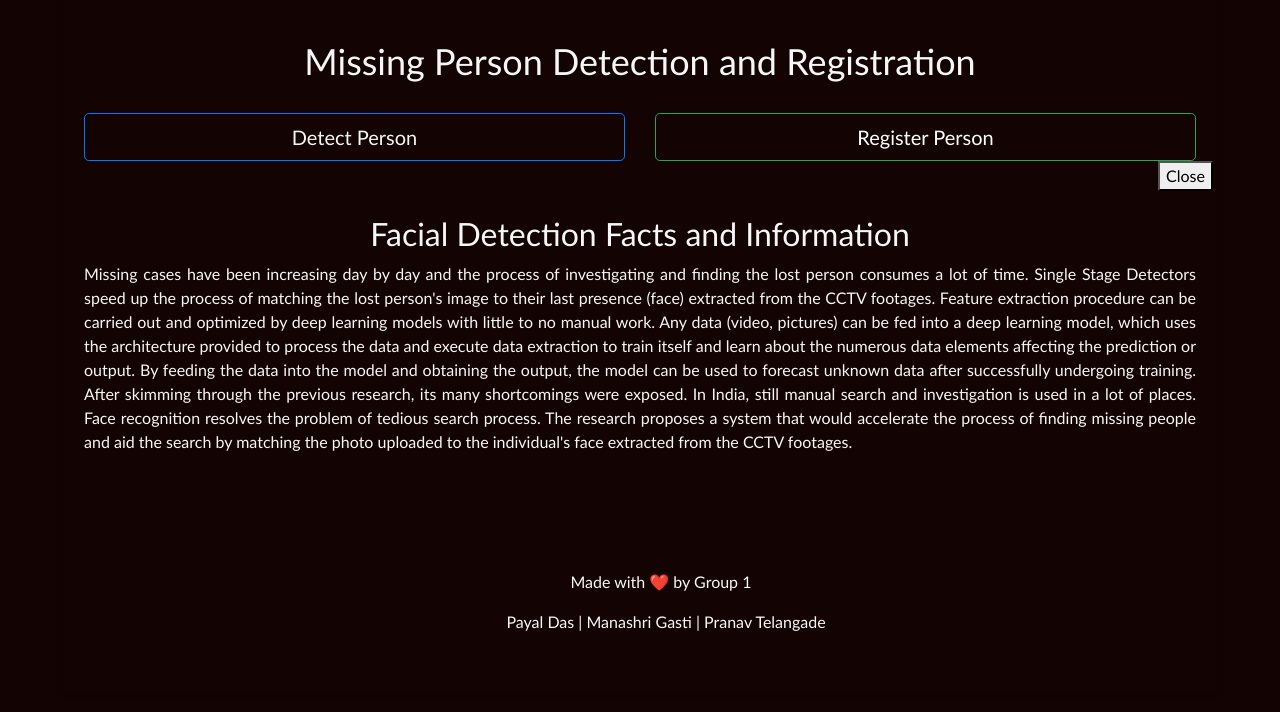
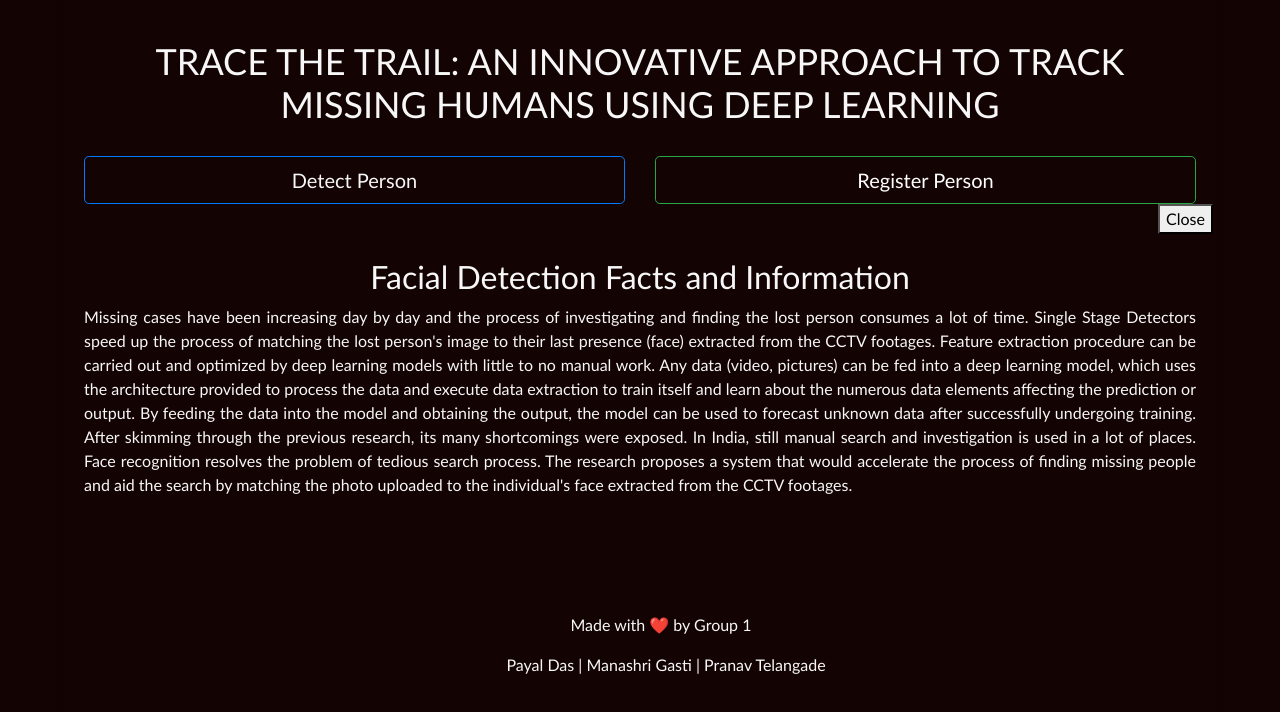
Before and after one commit to pranavtelangade/Trace-The-Trail, a plain HTML site: page project/templates/home.html in a window 1280 px wide. Drawn offline with nearby package versions, Linux system fonts and the light colour scheme.

Commit message:
Update home.html

```diff
--- a/project/templates/home.html
+++ b/project/templates/home.html
@@ -222,7 +222,7 @@
 </head>
 <body>
 	<div class="container">
-		<h1>Missing Person Detection and Registration</h1>
+		<h1>TRACE THE TRAIL: AN INNOVATIVE APPROACH TO TRACK MISSING HUMANS USING DEEP LEARNING</h1>
 		<div class="row">
 			<div class="col-sm-6">
 				<a id='detect-person' class="btn btn-lg btn-block btn-primary btn-detect-person" style="color:#f7f7f7; cursor: pointer;">Detect Person</a>
```
